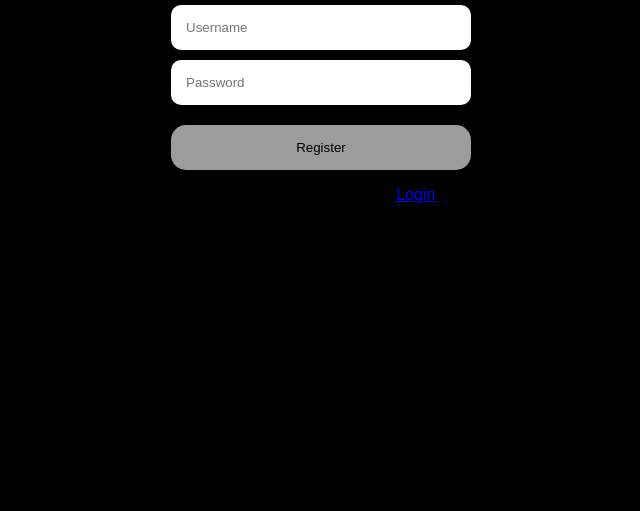
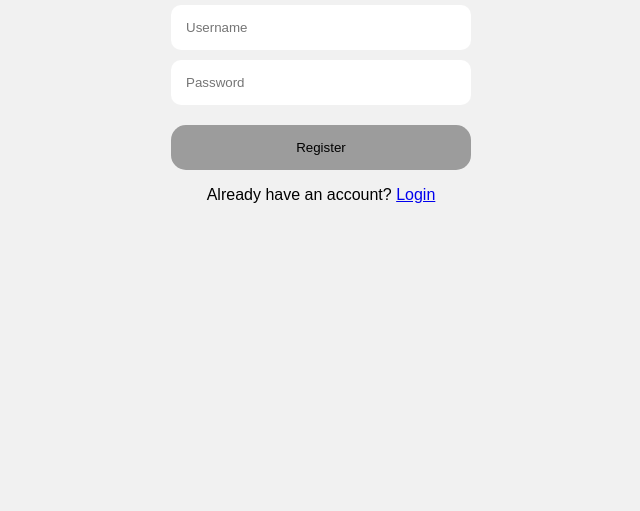
Before and after one commit to Ib-bot-lab/project_one, a website: page public/index.html in a window 1280 px wide. Shown: the part 289-800 px from the top of the page, without its empty margins (319-959 px from the left). Drawn offline with Linux system fonts and the light colour scheme.

Commit message:
Update index.html

```diff
--- a/public/index.html
+++ b/public/index.html
@@ -11,7 +11,7 @@
         display: flex;
         align-items: center;
         justify-content: center;
-        background-color: #000;
+        background-color: #f1f1f1;
         height: 90vh;
       }
 
```
